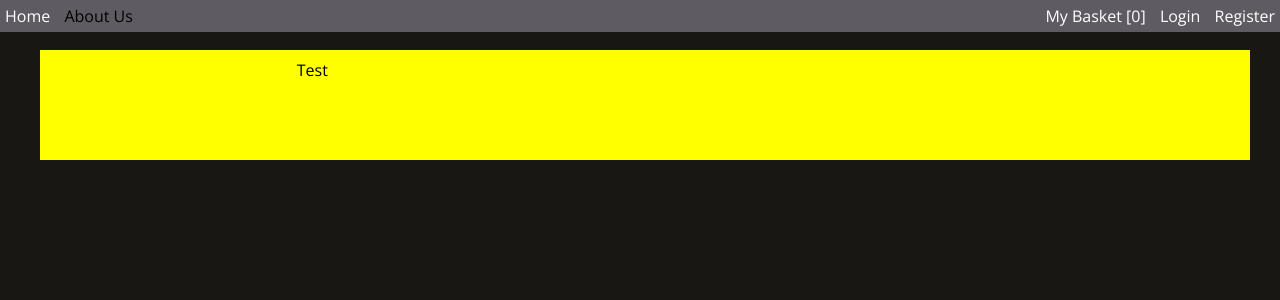
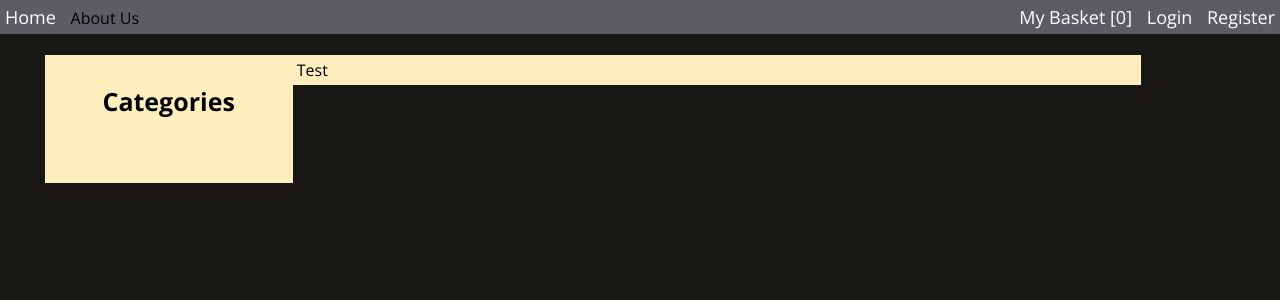
Before and after one commit to Deltatiger/Dbms_package, a PHP site: page / in a window 1280 px wide. Shown: the top 300 px of the page. Run offline with PHP 8.4, Linux system fonts and the light colour scheme; data that the repository does not hold is empty.

Commit message:
Designing Template - 3
More additions to the style

```diff
--- a/index.php
+++ b/index.php
@@ -6,10 +6,11 @@
     $query = $db->query($sql);
     $catOptions = '<ul id="catOptions">';
     while($row = $db->result($query))   {
-        $catOptions .= '<li> <a href="#" id="catName" data-catId="'.$row->c_id.'">'.$row->c_name.'</a></li>';
+        $catOptions .= '<li> <a href="#" class="catName" data-catid="'.$row->c_id.' data-catname="'.$row->c_name.'">'.$row->c_name.'</a></li>';
     }
     $catOptions .= '<ul>';
-    $template->setTemplateVar('catagories', $catOptions);
+
+    $template->setTemplateVar('category', $catOptions);
 
     $template->setPage('index');
     $template->setPageTitle('myKart - Home Page');
--- a/templates/myJquery.js
+++ b/templates/myJquery.js
@@ -33,4 +33,27 @@ $(document).ready(function(){
             });
         }
     );
+
+    $('.catName').on({
+        'click' : function()    {
+            var catId = $(this).data('catid');
+            var catName = $(this).html();
+            $('#leftIndexHeading').html(catName);
+            $.post('ajax/main.php', {catIdShow : catId}, function(result)   {
+                if ( result != '')  {
+                    $('#mIndexLeftContent').html(result);
+                }
+            });
+        }
+    });
+
+    $('#showCat').live('click', function()    {
+            $.post('ajax/main.php', {showCat : ''}, function(result)    {
+               if (result != '')    {
+                   $('#mIndexLeftContent').html(result);
+                   $('#leftIndexHeading').html('Categories');
+               }
+            });
+        }
+    );
 });
--- a/templates/t_index.php
+++ b/templates/t_index.php
@@ -2,9 +2,12 @@
 <div id ="mBody">
     <!-- This page is divided into 2 parts -->
     <div id="mIndexLeft">
-        <?php
-            $this->printVar('category');
-        ?>
+        <p id="leftIndexHeading"> Categories </p>
+        <div id="mIndexLeftContent">
+            <?php
+                $this->printVar('category');
+            ?>
+        </div>
     </div>
     <div id="mIndexRight">
         Test
--- a/templates/theme.css
+++ b/templates/theme.css
@@ -24,7 +24,6 @@ body    {
 
 #mBody  {
 	width: 100%;
-	background: #FFFF00;
 	min-height: 100px;
 	padding: 5px;
 }
@@ -49,6 +48,7 @@ body    {
 	min-width: 200px;
 	float: left;
 	padding: 4px;
+	background: #FFEFBF;
 }
 
 #mIndexRight	{
@@ -56,6 +56,31 @@ body    {
 	min-width: 800px;
 	float: left;
 	padding: 4px;
+	background: #FFEFBF;
+}
+
+#catOptions 	{
+	list-style-type: none;
+	padding: 10px;
+	padding-left: 20px;
+}
+
+#catOptions a, a:link, a:active	{
+	color: black;
+	text-decoration: none;
+	font-size: 18px;
+}
+
+#catOptions a:hover	{
+	font-size: 20px;
+	text-decoration: underline;
+}
+
+#leftIndexHeading	{
+	font-size: 25px;
+	font-color: black;
+	font-weight: bold;
+	text-align: center;
 }
 
 /*
```
Also changed, not shown: ajax/main.php (+29 -0 lines).
